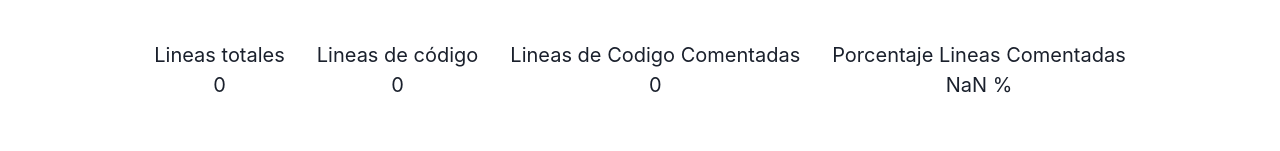
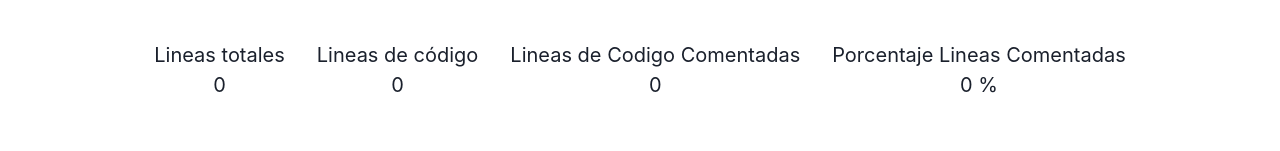
Before and after one commit to MartinPfe/herramienta-testing, a React (Create React App) app: page / in a window 1280 px wide. Shown: the part 372-523 px from the top of the page. Built offline with nearby package versions, Linux system fonts and the light colour scheme.

Commit message:
Fix comentadas

```diff
--- a/src/App.js
+++ b/src/App.js
@@ -68,9 +68,12 @@ const App = () => {
   useEffect(() => {
     setLineasDeCodigo(parseInt(lineasTotales - lineasDeCodigoComentadas));
 
-    let porcentajeComentadas = parseFloat(
-      (parseInt(lineasDeCodigoComentadas) / parseInt(lineasTotales)) * 100
-    ).toFixed(2);
+    let porcentajeComentadas =
+      lineasDeCodigoComentadas === 0
+        ? 0
+        : parseFloat(
+            (parseInt(lineasDeCodigoComentadas) / parseInt(lineasTotales)) * 100
+          ).toFixed(2);
 
     setPorcentajeLineasDeCodigoComentadas(porcentajeComentadas);
   }, [lineasTotales, lineasDeCodigoComentadas]);
```
